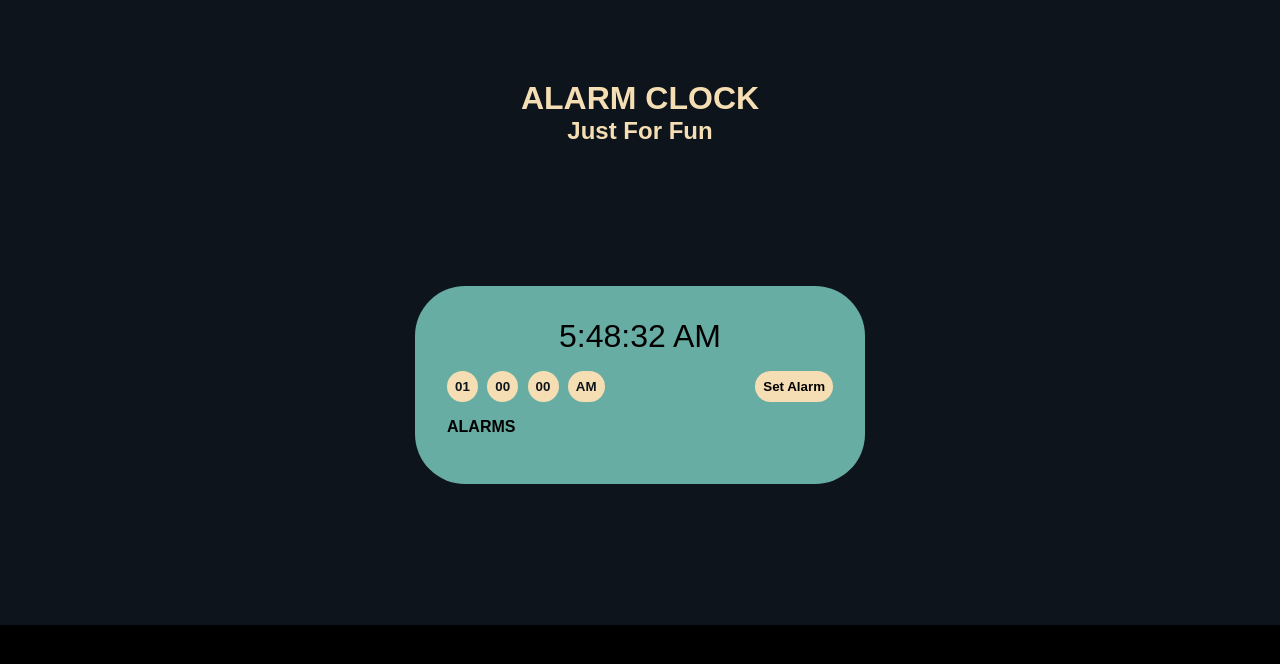
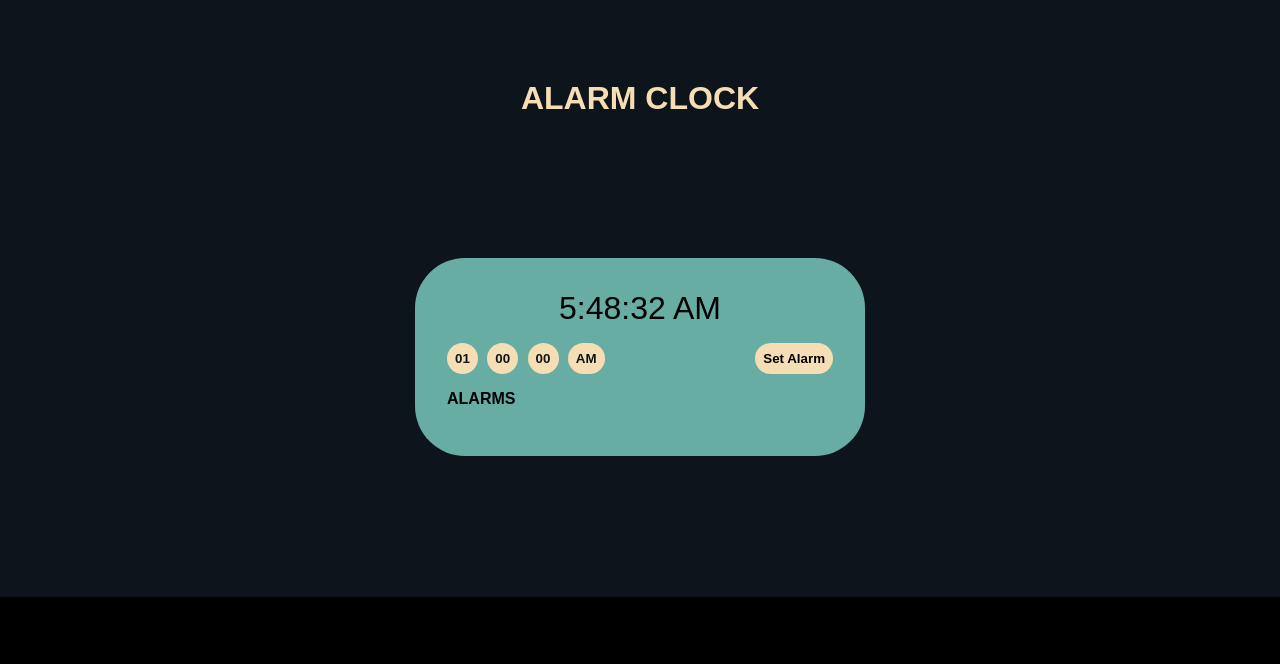
Before and after one commit to KVVNAIDU/alarmp.github.io, a plain HTML site: page index.html in a window 1280 px wide. Shown: the top 664 px of the page. Drawn offline with Linux system fonts and the light colour scheme.

Commit message:
Update index.html
Signed-off-by: KVVNAIDU <106615675+KVVNAIDU@users.noreply.github.com>

```diff
--- a/index.html
+++ b/index.html
@@ -9,8 +9,6 @@
 <body>
     <div class= "page-title">
       <h1>ALARM CLOCK <br> </h1>
-        <h2>Just For Fun</h2>
-
        <div><h4 id="stop" style="display: none;">Alarm Turned ON</h4></div>
       <audio id="player" src="alarm_clock.mp3"></audio>
     </div>
```
